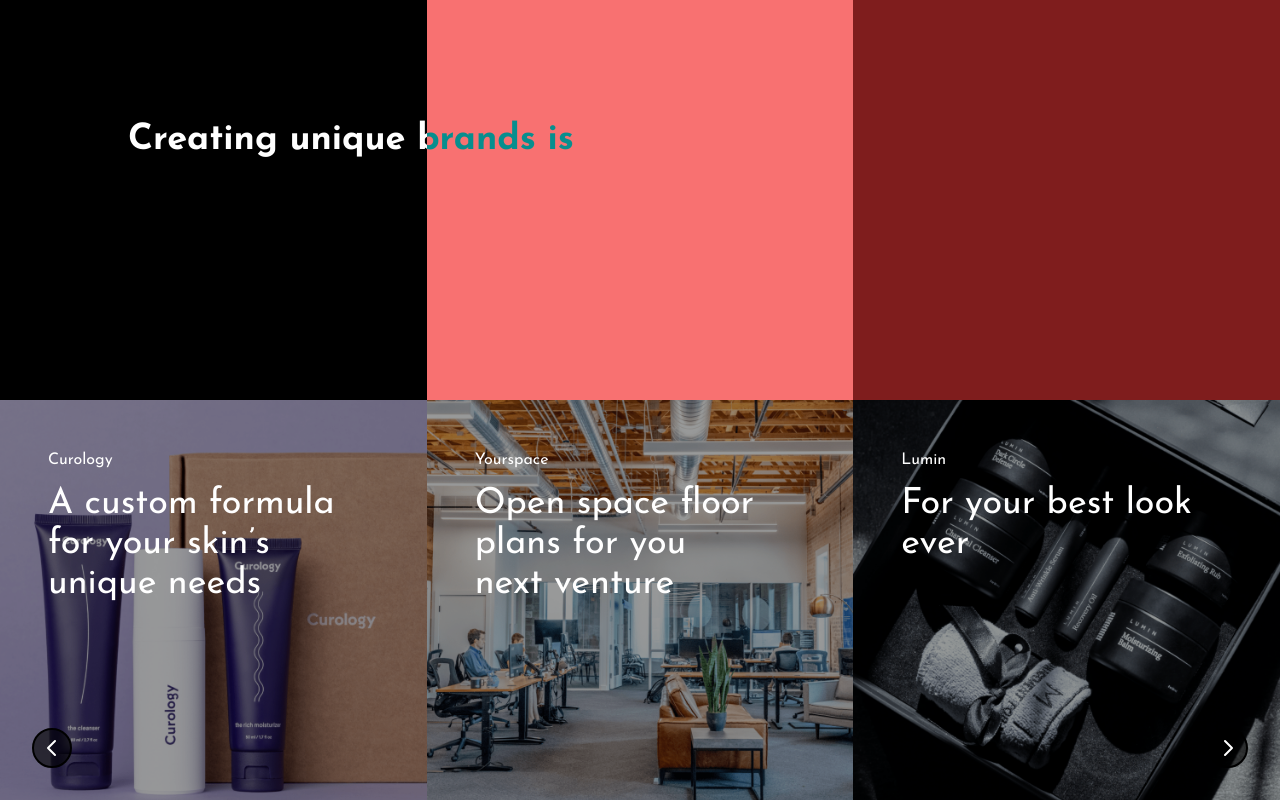
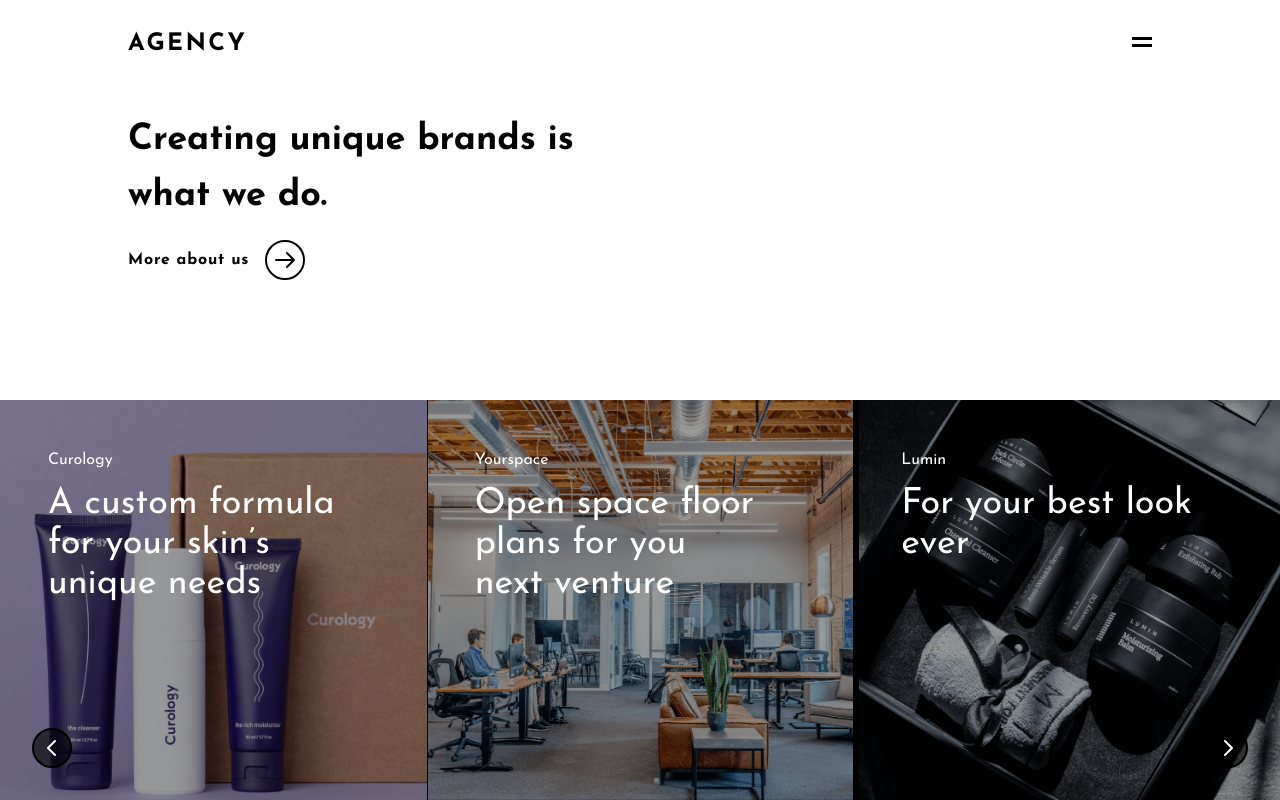
Before and after one commit to ramthenmala/Nextjs-Corporate, a Next.js app: page / in a window 1280 px wide. Built offline with nearby package versions, Linux system fonts and the light colour scheme.

Commit message:
added components

```diff
--- a/components/Banner.tsx
+++ b/components/Banner.tsx
@@ -1,17 +1,17 @@
+import { IconArrow } from './IconPack';
 import Link from 'next/link';
-import { IconArrow } from './IconPack';
 
 const Banner = () => {
   return (
     <section className="h-[50vh] backdrop-blue-100 bg-white pt-[120px]">
       <div className="container mx-auto max-w-5xl ">
         <div className="flex flex-col ">
-          <h2 className="text-2xl sm:text-4xl z-10 font-bold mix-blend-difference text-white">
-            <div className="h-[56px] overflow-hidden relative">
+          <h2 className="index-heading overflow-hidden text-2xl sm:text-4xl z-10 font-bold mix-blend-difference text-white">
+            <div className="h-[56px] relative">
               <span>Creating unique brands is</span>
             </div>
           </h2>
-          <h2 className="text-2xl sm:text-4xl font-bold mix-blend-difference text-white">
+          <h2 className="index-heading overflow-hidden text-2xl sm:text-4xl z-10 font-bold mix-blend-difference text-white">
             <div className="mb-2 h-[56px] overflow-hidden relative">
               <span className="absolute">what we do.</span>
             </div>
--- a/components/Cases.tsx
+++ b/components/Cases.tsx
@@ -25,7 +25,7 @@
 const Cases = () => {
   return (
     <section className="h-[50vh]">
-      <div className=" sm:visible absolute bottom-0 w-full sm:flex justify-between items-center z-10 box-border p-8">
+      <div className="z-10 sm:visible absolute bottom-0 w-full sm:flex justify-between items-center box-border p-8">
         <div className="disabled w-4 h-4 sm:w-5 sm:h-5 lg:w-10 lg:h-10 border-2 rounded-full items-center flex justify-center bg-black/[0.6] border-black text-white cursor-pointer ">
           <IconPrevArrow />
         </div>
@@ -37,7 +37,7 @@
         <div className="grid sm:grid-cols-3 ">
           {caseStudies?.map((caseItem) => (
             <div
-              className="relative h-[50vh] bg-black cursor-pointer group"
+              className="relative h-[50vh] bg-black cursor-pointer group "
               key={caseItem.id}
             >
               <div className="absolute right-10 top-0 bottom-0 left-0 z-10 p-12">
@@ -52,6 +52,7 @@
                   alt={caseItem.title}
                   objectFit="cover"
                   layout="fill"
+                  className="case-image"
                 />
               </div>
             </div>
--- a/components/IntroOverlay.tsx
+++ b/components/IntroOverlay.tsx
@@ -2,17 +2,17 @@
 
 const IntroOverlay = () => {
   return (
-    <div className="">
-      <div className="h-[50vh] w-full absolute z-10 grid grid-cols-3">
-        <div className="absolute bottom-0 right-0 left-0 bg-black h-full z-10"></div>
-        <div className="absolute bottom-0 right-0 left-1/3 bg-red-400 h-full z-10"></div>
-        <div className="absolute bottom-0 right-0 left-2/3 bg-red-900 h-full z-10"></div>
+    <div className="intro-overlay z-20">
+      <div className="h-[50vh] w-full absolute grid grid-cols-3 ">
+        <div className="absolute bottom-0 right-0 left-0 bg-black h-full overlay-top"></div>
+        <div className="invisible sm:visible absolute bottom-0 right-0 left-1/3 bg-black h-full overlay-top"></div>
+        <div className="invisible sm:visible absolute bottom-0 right-0 left-2/3 bg-black h-full overlay-top"></div>
       </div>
 
-      <div className="h-[50vh] w-full absolute bottom-0 z-10 grid grid-cols-3">
-        <div className="absolute bottom-0 right-2/3 bg-black h-full z-[8]"></div>
-        <div className="absolute bottom-0 right-0  bg-red-400 h-full z-10"></div>
-        <div className="absolute bottom-0 right-0  bg-red-900 h-full z-10"></div>
+      <div className="h-[50vh] w-full absolute grid grid-cols-3 bottom-0">
+        <div className="absolute bottom-0 right-0 left-0 bg-black h-full z-20 overlay-bottom"></div>
+        <div className="invisible sm:visible absolute bottom-0 right-0 left-1/3 bg-black h-full z-20 overlay-bottom"></div>
+        <div className="invisible sm:visible absolute bottom-0 right-0 left-2/3 bg-black h-full z-20 overlay-bottom"></div>
       </div>
     </div>
   );
--- a/next.config.js
+++ b/next.config.js
@@ -1,6 +1,7 @@
 /** @type {import('next').NextConfig} */
+const withTM = require('next-transpile-modules')(['gsap']);
 const nextConfig = {
   reactStrictMode: true,
-}
+};
 
-module.exports = nextConfig
+(module.exports = withTM({})), nextConfig;
--- a/package.json
+++ b/package.json
@@ -9,7 +9,9 @@
     "lint": "next lint"
   },
   "dependencies": {
+    "gsap": "^3.10.3",
     "next": "12.1.4",
+    "next-transpile-modules": "^9.0.0",
     "react": "18.0.0",
     "react-dom": "18.0.0"
   },
--- a/pages/_document.tsx
+++ b/pages/_document.tsx
@@ -16,7 +16,7 @@
             rel="stylesheet"
           />
         </Head>
-        <body className="font-Josefin">
+        <body className="font-Josefin invisible bg-black">
           <Main />
           <NextScript />
         </body>
--- a/pages/index.tsx
+++ b/pages/index.tsx
@@ -1,12 +1,64 @@
 import type { NextPage } from 'next';
 import Head from 'next/head';
-import Image from 'next/image';
 import Banner from '../components/Banner';
 import Cases from '../components/Cases';
 import IntroOverlay from '../components/IntroOverlay';
-import styles from '../styles/Home.module.css';
+import useLayoutEffect from '../dist/use-isomorphic-layout-effect';
+import { gsap } from 'gsap';
+import { ScrollTrigger } from 'gsap/dist/ScrollTrigger';
+import { useEffect } from 'react';
 
 const Home: NextPage = () => {
+  useEffect(() => {
+    if (typeof window !== 'undefined') {
+      gsap.registerPlugin(ScrollTrigger);
+    }
+    gsap.to('body', 0, { css: { visibility: 'visible' } });
+    // timeline
+    const tl = gsap.timeline();
+    tl.from(`.index-heading`, {
+      duration: 1,
+      opacity: 0,
+      ease: 'power4.out',
+      delay: 1,
+      y: 100,
+      skewY: 7,
+      stagger: {
+        amount: 0.3,
+      },
+    })
+      .to('.overlay-top', {
+        height: 0,
+        duration: 1.6,
+        ease: 'expo.inOut',
+        stagger: 0.4,
+      })
+      .to('.overlay-bottom', {
+        width: 0,
+        duration: 1.6,
+        delay: -0.8,
+        ease: 'expo.inOut',
+        stagger: {
+          amount: 0.4,
+        },
+      })
+      .to('.intro-overlay', {
+        duration: 0,
+        css: {
+          display: 'none',
+        },
+      })
+      .from('.case-image', {
+        duration: 1.6,
+        scale: 1.4,
+        ease: 'expo.inOut',
+        delay: -2,
+        stagger: {
+          amount: 0.4,
+        },
+      });
+  }, []);
+
   return (
     <>
       <Head>
```
Also changed, not shown: 3 other files (tests, documents, lock files or other folders).
